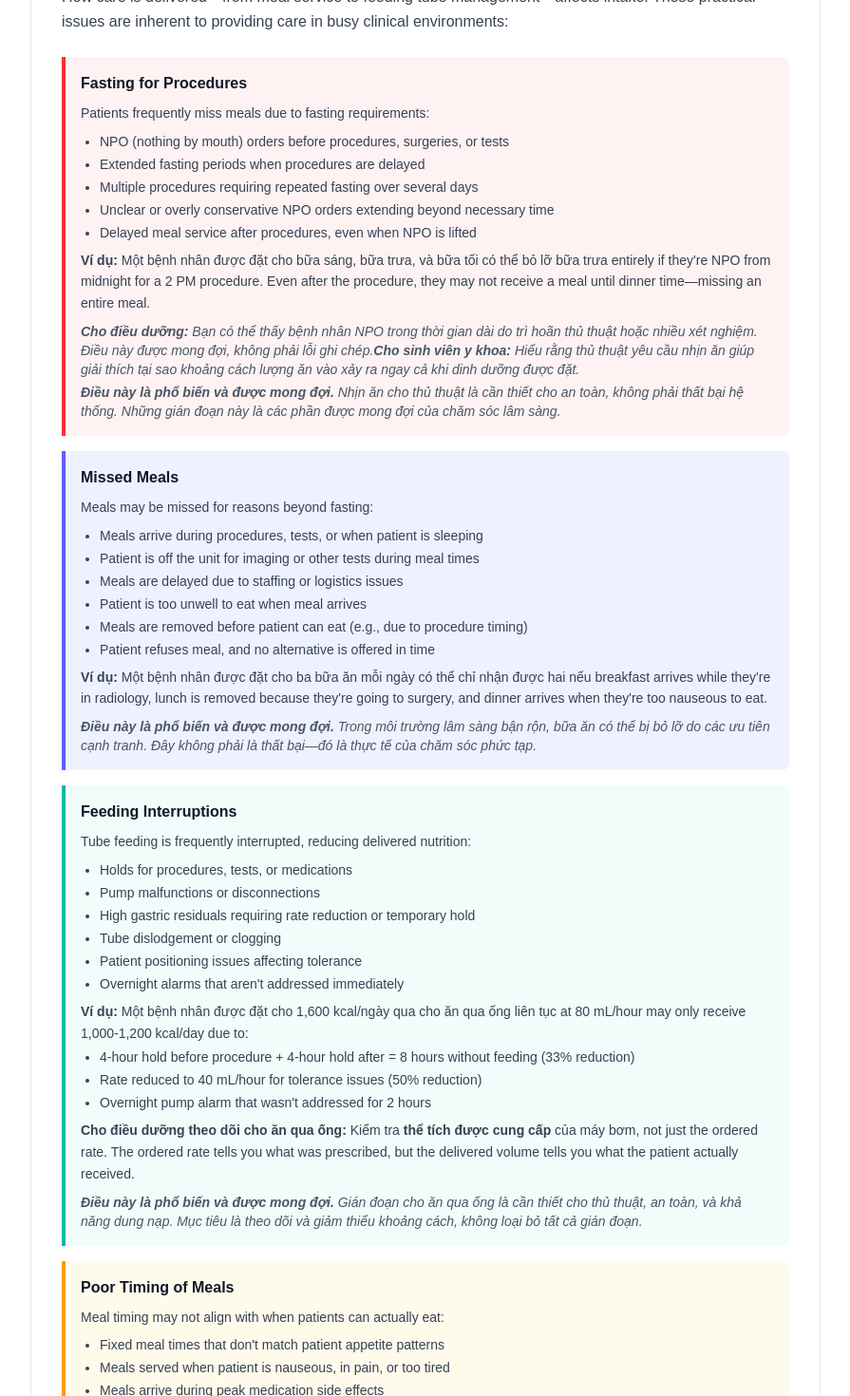
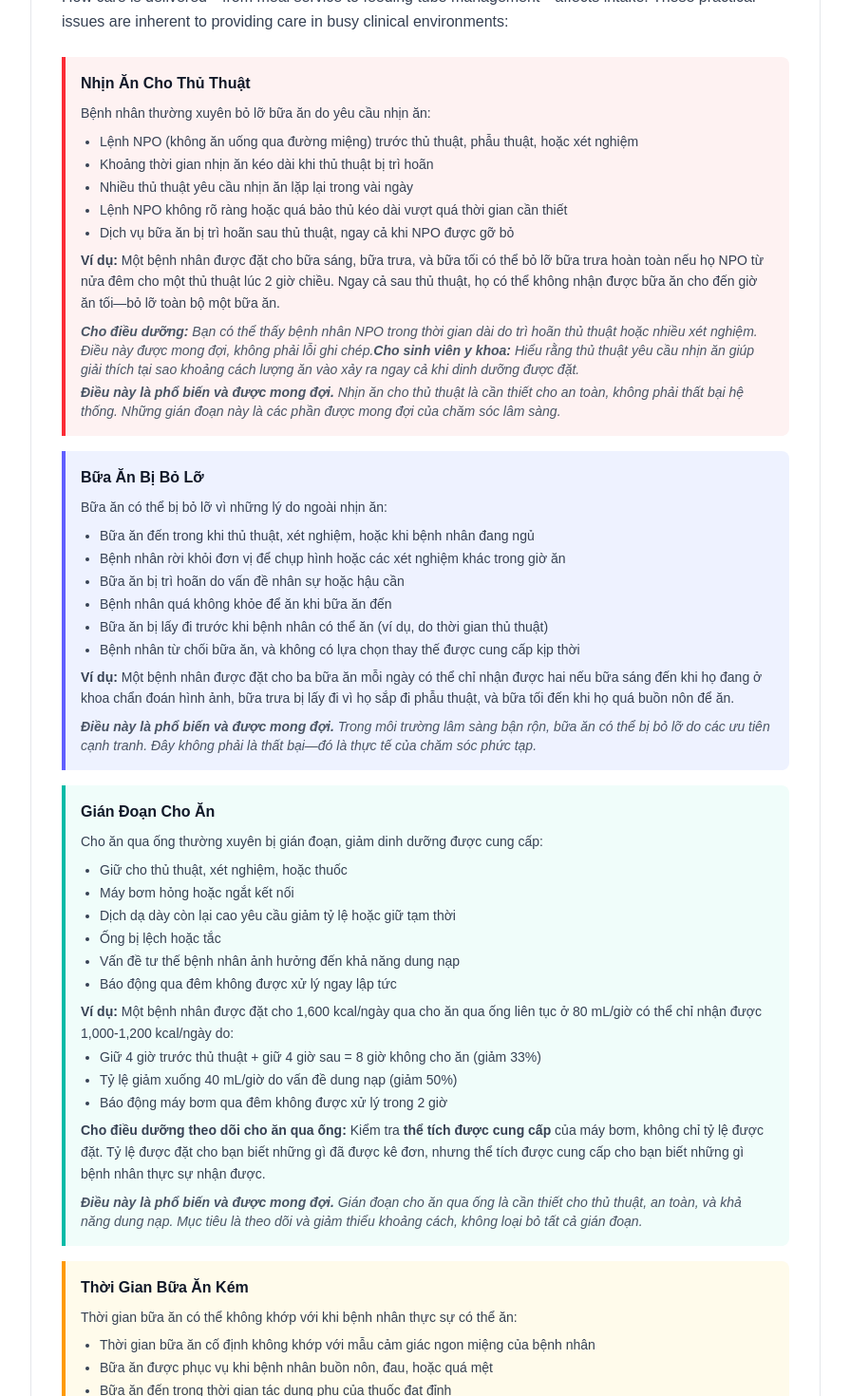
Before and after one commit to drvietcanh/nutrition, a Next.js app in the folder clinical-nutrition/: page /knowledge/why-intake-falls-short in a window 1280 px wide. Shown: the part 6178-7648 px from the top of the page at 95% size, without its empty margins (192-1087 px from the left). Built offline with nearby package versions, Linux system fonts and the light colour scheme.

Commit message:
Viá»‡t hÃ³a cÃ¡c heading vÃ  list items cÃ²n láº¡i trong why-intake-falls-short page

```diff
--- a/clinical-nutrition/app/knowledge/why-intake-falls-short/page.tsx
+++ b/clinical-nutrition/app/knowledge/why-intake-falls-short/page.tsx
@@ -403,14 +403,14 @@ export default function WhyIntakeFallsShortPage() {
           <article className="border-l-4 border-blue-500 bg-blue-50 rounded-r-lg p-4">
             <h3 className="font-semibold text-gray-900 mb-2">Dyspnea (Breathing Difficulties)</h3>
             <p className="text-sm text-gray-700 leading-relaxed mb-2">
-              When patients have trouble breathing, eating becomes challenging:
+              Khi bệnh nhân gặp khó khăn khi thở, ăn trở nên thách thức:
             </p>
             <ul className="list-disc space-y-1 pl-5 text-sm text-gray-700">
-              <li>Breathing takes priority over eating—patients focus on getting air, not food</li>
-              <li>Chewing and swallowing require holding breath briefly, which is difficult when dyspneic</li>
-              <li>Eating increases oxygen demand, making breathing feel harder</li>
-              <li>Patients may need oxygen during meals, which can interfere with eating</li>
-              <li>Anxiety about breathing can reduce appetite</li>
+              <li>Thở có ưu tiên hơn ăn—bệnh nhân tập trung vào lấy không khí, không phải thức ăn</li>
+              <li>Nhai và nuốt yêu cầu nín thở một chút, điều này khó khăn khi khó thở</li>
+              <li>Ăn tăng nhu cầu oxy, làm cho thở cảm thấy khó hơn</li>
+              <li>Bệnh nhân có thể cần oxy trong bữa ăn, có thể cản trở việc ăn</li>
+              <li>Lo lắng về thở có thể giảm cảm giác ngon miệng</li>
             </ul>
             <p className="text-sm text-gray-600 italic mt-2">
               <strong>Điều này là phổ biến và được mong đợi.</strong> Khi bệnh nhân đang vật lộn để thở, ăn
@@ -487,21 +487,21 @@ export default function WhyIntakeFallsShortPage() {
 
         <div className="space-y-4 mt-4">
           <article className="border-l-4 border-red-500 bg-red-50 rounded-r-lg p-4">
-            <h3 className="font-semibold text-gray-900 mb-2">Fasting for Procedures</h3>
+            <h3 className="font-semibold text-gray-900 mb-2">Nhịn Ăn Cho Thủ Thuật</h3>
             <p className="text-sm text-gray-700 leading-relaxed mb-2">
-              Patients frequently miss meals due to fasting requirements:
+              Bệnh nhân thường xuyên bỏ lỡ bữa ăn do yêu cầu nhịn ăn:
             </p>
             <ul className="list-disc space-y-1 pl-5 text-sm text-gray-700">
-              <li>NPO (nothing by mouth) orders before procedures, surgeries, or tests</li>
-              <li>Extended fasting periods when procedures are delayed</li>
-              <li>Multiple procedures requiring repeated fasting over several days</li>
-              <li>Unclear or overly conservative NPO orders extending beyond necessary time</li>
-              <li>Delayed meal service after procedures, even when NPO is lifted</li>
+              <li>Lệnh NPO (không ăn uống qua đường miệng) trước thủ thuật, phẫu thuật, hoặc xét nghiệm</li>
+              <li>Khoảng thời gian nhịn ăn kéo dài khi thủ thuật bị trì hoãn</li>
+              <li>Nhiều thủ thuật yêu cầu nhịn ăn lặp lại trong vài ngày</li>
+              <li>Lệnh NPO không rõ ràng hoặc quá bảo thủ kéo dài vượt quá thời gian cần thiết</li>
+              <li>Dịch vụ bữa ăn bị trì hoãn sau thủ thuật, ngay cả khi NPO được gỡ bỏ</li>
             </ul>
             <p className="text-sm text-gray-700 leading-relaxed mt-2">
               <strong>Ví dụ:</strong> Một bệnh nhân được đặt cho bữa sáng, bữa trưa, và bữa tối có thể bỏ lỡ bữa trưa
-              entirely if they're NPO from midnight for a 2 PM procedure. Even after the procedure, they
-              may not receive a meal until dinner time—missing an entire meal.
+              hoàn toàn nếu họ NPO từ nửa đêm cho một thủ thuật lúc 2 giờ chiều. Ngay cả sau thủ thuật, họ
+              có thể không nhận được bữa ăn cho đến giờ ăn tối—bỏ lỡ toàn bộ một bữa ăn.
             </p>
             <p className="text-sm text-gray-600 italic mt-2">
               <strong>Cho điều dưỡng:</strong> Bạn có thể thấy bệnh nhân NPO trong thời gian dài do
@@ -516,22 +516,22 @@ export default function WhyIntakeFallsShortPage() {
           </article>
 
           <article className="border-l-4 border-indigo-500 bg-indigo-50 rounded-r-lg p-4">
-            <h3 className="font-semibold text-gray-900 mb-2">Missed Meals</h3>
+            <h3 className="font-semibold text-gray-900 mb-2">Bữa Ăn Bị Bỏ Lỡ</h3>
             <p className="text-sm text-gray-700 leading-relaxed mb-2">
-              Meals may be missed for reasons beyond fasting:
+              Bữa ăn có thể bị bỏ lỡ vì những lý do ngoài nhịn ăn:
             </p>
             <ul className="list-disc space-y-1 pl-5 text-sm text-gray-700">
-              <li>Meals arrive during procedures, tests, or when patient is sleeping</li>
-              <li>Patient is off the unit for imaging or other tests during meal times</li>
-              <li>Meals are delayed due to staffing or logistics issues</li>
-              <li>Patient is too unwell to eat when meal arrives</li>
-              <li>Meals are removed before patient can eat (e.g., due to procedure timing)</li>
-              <li>Patient refuses meal, and no alternative is offered in time</li>
+              <li>Bữa ăn đến trong khi thủ thuật, xét nghiệm, hoặc khi bệnh nhân đang ngủ</li>
+              <li>Bệnh nhân rời khỏi đơn vị để chụp hình hoặc các xét nghiệm khác trong giờ ăn</li>
+              <li>Bữa ăn bị trì hoãn do vấn đề nhân sự hoặc hậu cần</li>
+              <li>Bệnh nhân quá không khỏe để ăn khi bữa ăn đến</li>
+              <li>Bữa ăn bị lấy đi trước khi bệnh nhân có thể ăn (ví dụ, do thời gian thủ thuật)</li>
+              <li>Bệnh nhân từ chối bữa ăn, và không có lựa chọn thay thế được cung cấp kịp thời</li>
             </ul>
             <p className="text-sm text-gray-700 leading-relaxed mt-2">
               <strong>Ví dụ:</strong> Một bệnh nhân được đặt cho ba bữa ăn mỗi ngày có thể chỉ nhận được hai nếu
-              breakfast arrives while they're in radiology, lunch is removed because they're going to
-              surgery, and dinner arrives when they're too nauseous to eat.
+              bữa sáng đến khi họ đang ở khoa chẩn đoán hình ảnh, bữa trưa bị lấy đi vì họ sắp đi
+              phẫu thuật, và bữa tối đến khi họ quá buồn nôn để ăn.
             </p>
             <p className="text-sm text-gray-600 italic mt-2">
               <strong>Điều này là phổ biến và được mong đợi.</strong> Trong môi trường lâm sàng bận rộn, bữa ăn có thể bị bỏ lỡ
@@ -540,31 +540,31 @@ export default function WhyIntakeFallsShortPage() {
           </article>
 
           <article className="border-l-4 border-teal-500 bg-teal-50 rounded-r-lg p-4">
-            <h3 className="font-semibold text-gray-900 mb-2">Feeding Interruptions</h3>
+            <h3 className="font-semibold text-gray-900 mb-2">Gián Đoạn Cho Ăn</h3>
             <p className="text-sm text-gray-700 leading-relaxed mb-2">
-              Tube feeding is frequently interrupted, reducing delivered nutrition:
+              Cho ăn qua ống thường xuyên bị gián đoạn, giảm dinh dưỡng được cung cấp:
             </p>
             <ul className="list-disc space-y-1 pl-5 text-sm text-gray-700">
-              <li>Holds for procedures, tests, or medications</li>
-              <li>Pump malfunctions or disconnections</li>
-              <li>High gastric residuals requiring rate reduction or temporary hold</li>
-              <li>Tube dislodgement or clogging</li>
-              <li>Patient positioning issues affecting tolerance</li>
-              <li>Overnight alarms that aren't addressed immediately</li>
+              <li>Giữ cho thủ thuật, xét nghiệm, hoặc thuốc</li>
+              <li>Máy bơm hỏng hoặc ngắt kết nối</li>
+              <li>Dịch dạ dày còn lại cao yêu cầu giảm tỷ lệ hoặc giữ tạm thời</li>
+              <li>Ống bị lệch hoặc tắc</li>
+              <li>Vấn đề tư thế bệnh nhân ảnh hưởng đến khả năng dung nạp</li>
+              <li>Báo động qua đêm không được xử lý ngay lập tức</li>
             </ul>
             <p className="text-sm text-gray-700 leading-relaxed mt-2">
               <strong>Ví dụ:</strong> Một bệnh nhân được đặt cho 1,600 kcal/ngày qua cho ăn qua ống liên tục
-              at 80 mL/hour may only receive 1,000-1,200 kcal/day due to:
+              ở 80 mL/giờ có thể chỉ nhận được 1,000-1,200 kcal/ngày do:
             </p>
             <ul className="list-disc space-y-1 pl-5 text-sm text-gray-700 mt-1">
-              <li>4-hour hold before procedure + 4-hour hold after = 8 hours without feeding (33% reduction)</li>
-              <li>Rate reduced to 40 mL/hour for tolerance issues (50% reduction)</li>
-              <li>Overnight pump alarm that wasn't addressed for 2 hours</li>
+              <li>Giữ 4 giờ trước thủ thuật + giữ 4 giờ sau = 8 giờ không cho ăn (giảm 33%)</li>
+              <li>Tỷ lệ giảm xuống 40 mL/giờ do vấn đề dung nạp (giảm 50%)</li>
+              <li>Báo động máy bơm qua đêm không được xử lý trong 2 giờ</li>
             </ul>
             <p className="text-sm text-gray-700 leading-relaxed mt-2">
               <strong>Cho điều dưỡng theo dõi cho ăn qua ống:</strong> Kiểm tra <strong>thể tích được cung cấp</strong> của máy bơm,
-              not just the ordered rate. The ordered rate tells you what was prescribed, but the delivered
-              volume tells you what the patient actually received.
+              không chỉ tỷ lệ được đặt. Tỷ lệ được đặt cho bạn biết những gì đã được kê đơn, nhưng thể tích được cung cấp
+              cho bạn biết những gì bệnh nhân thực sự nhận được.
             </p>
             <p className="text-sm text-gray-600 italic mt-2">
               <strong>Điều này là phổ biến và được mong đợi.</strong> Gián đoạn cho ăn qua ống là cần thiết cho
@@ -574,22 +574,22 @@ export default function WhyIntakeFallsShortPage() {
           </article>
 
           <article className="border-l-4 border-amber-500 bg-amber-50 rounded-r-lg p-4">
-            <h3 className="font-semibold text-gray-900 mb-2">Poor Timing of Meals</h3>
+            <h3 className="font-semibold text-gray-900 mb-2">Thời Gian Bữa Ăn Kém</h3>
             <p className="text-sm text-gray-700 leading-relaxed mb-2">
-              Meal timing may not align with when patients can actually eat:
+              Thời gian bữa ăn có thể không khớp với khi bệnh nhân thực sự có thể ăn:
             </p>
             <ul className="list-disc space-y-1 pl-5 text-sm text-gray-700">
-              <li>Fixed meal times that don't match patient appetite patterns</li>
-              <li>Meals served when patient is nauseous, in pain, or too tired</li>
-              <li>Meals arrive during peak medication side effects</li>
-              <li>Insufficient time between meals for digestion</li>
-              <li>Meals served when patient is most symptomatic (e.g., morning nausea)</li>
-              <li>No snacks available between scheduled meals when patient feels able to eat</li>
+              <li>Thời gian bữa ăn cố định không khớp với mẫu cảm giác ngon miệng của bệnh nhân</li>
+              <li>Bữa ăn được phục vụ khi bệnh nhân buồn nôn, đau, hoặc quá mệt</li>
+              <li>Bữa ăn đến trong thời gian tác dụng phụ của thuốc đạt đỉnh</li>
+              <li>Thời gian không đủ giữa các bữa ăn để tiêu hóa</li>
+              <li>Bữa ăn được phục vụ khi bệnh nhân có nhiều triệu chứng nhất (ví dụ, buồn nôn buổi sáng)</li>
+              <li>Không có đồ ăn nhẹ có sẵn giữa các bữa ăn đã lên lịch khi bệnh nhân cảm thấy có thể ăn</li>
             </ul>
             <p className="text-sm text-gray-700 leading-relaxed mt-2">
               <strong>Ví dụ:</strong> Một bệnh nhân với buồn nôn buổi sáng có thể không thể ăn bữa sáng lúc
-              8 AM but feel ready to eat at 10 AM. However, the next meal isn't until noon, and by then
-              they may be nauseous again or have missed their window of opportunity.
+              8 giờ sáng nhưng cảm thấy sẵn sàng ăn lúc 10 giờ sáng. Tuy nhiên, bữa ăn tiếp theo không đến cho đến trưa, và đến lúc đó
+              họ có thể buồn nôn lại hoặc đã bỏ lỡ cơ hội của họ.
             </p>
             <p className="text-sm text-gray-600 italic mt-2">
               <strong>Cho điều dưỡng:</strong> Bạn có thể nhận thấy bệnh nhân không thể ăn trong thời gian bữa ăn
```
